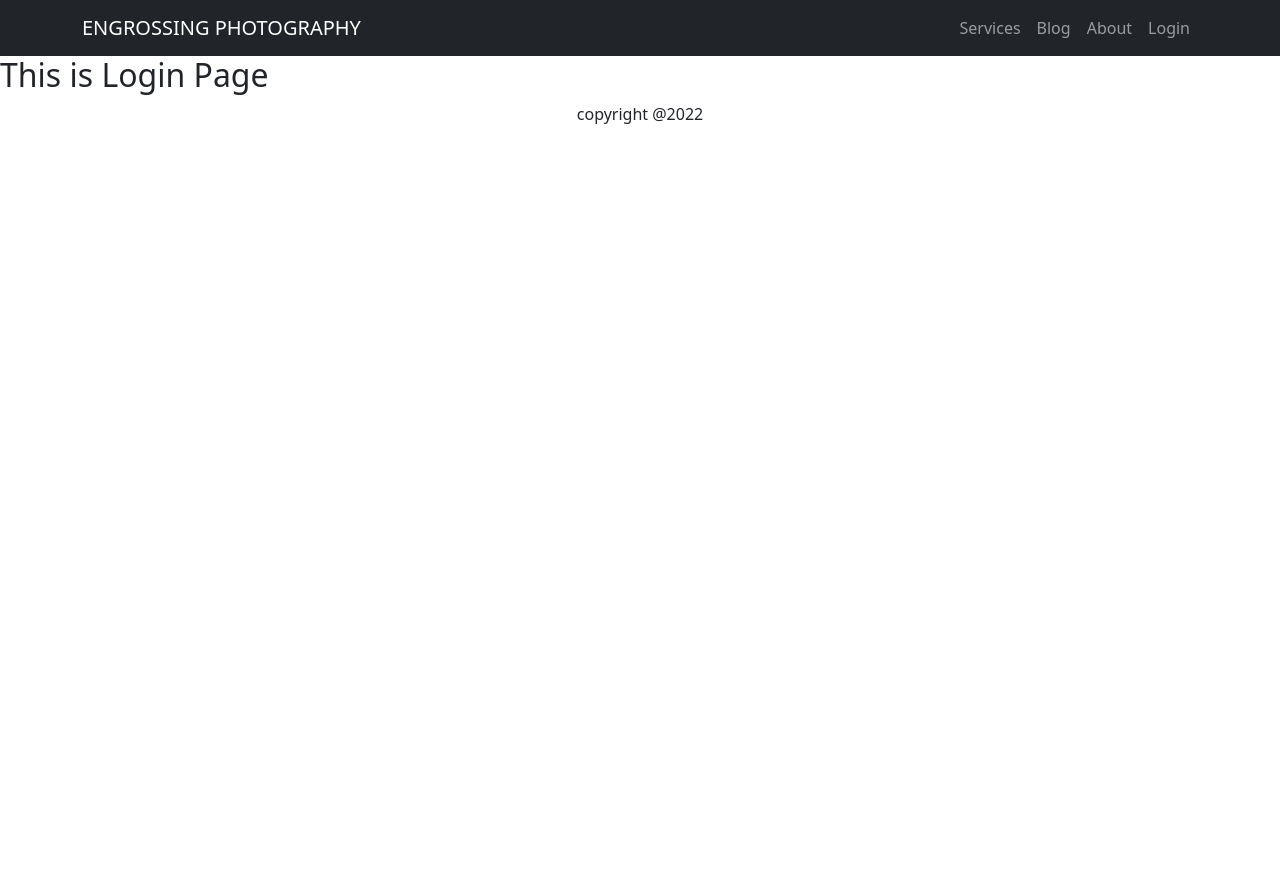
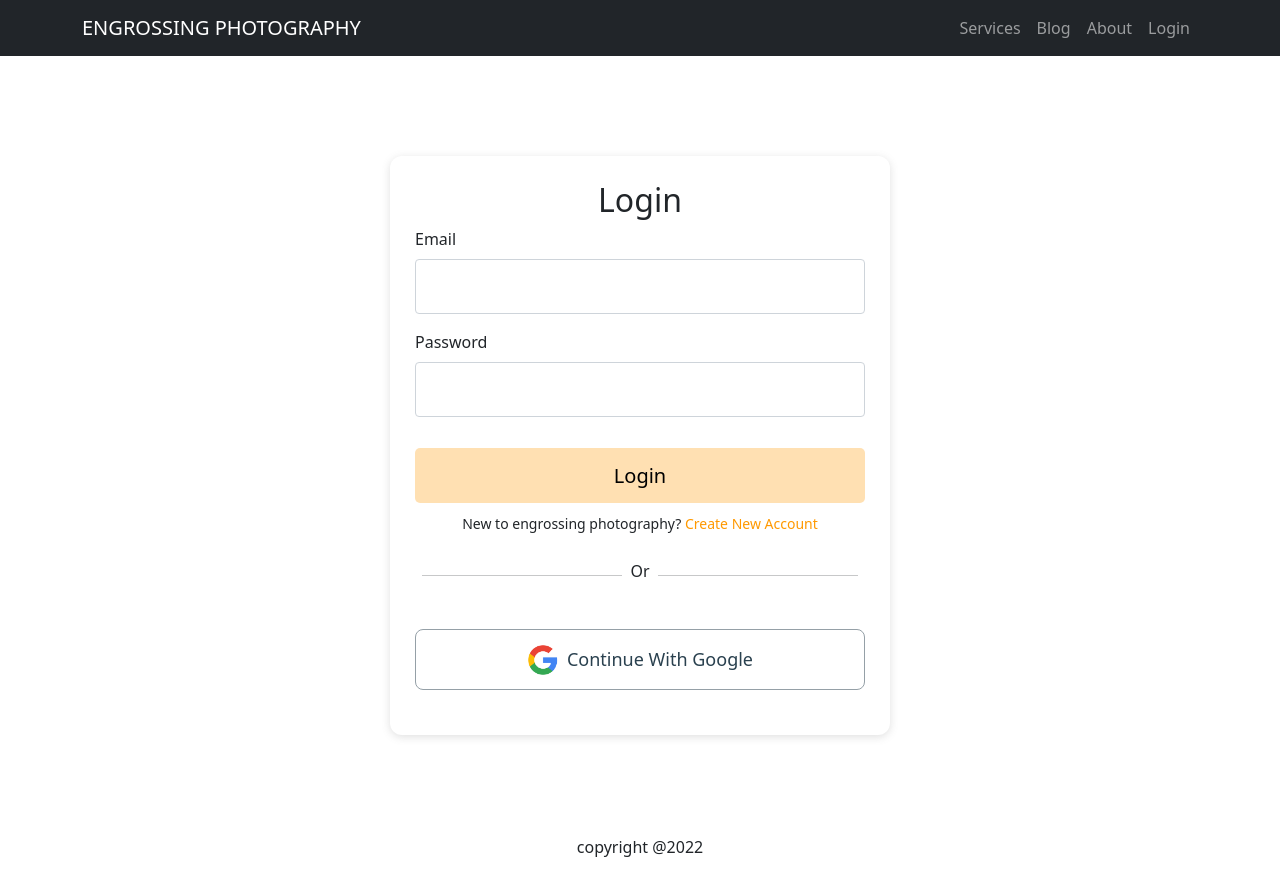
Before and after one commit to arifraj199/raz-photography, a React (Create React App) app: page /login in a window 1280 px wide. Before the commit the page ends 800 px from the top, so only its background shows below. Built offline with nearby package versions, Linux system fonts and the light colour scheme.

Commit message:
login form implement and style added

```diff
--- a/src/Pages/Login/Login/Login.css
+++ b/src/Pages/Login/Login/Login.css
@@ -0,0 +1,61 @@
+.form-container {
+  width: 500px;
+  margin: 100px auto;
+  box-shadow: rgba(99, 99, 99, 0.2) 0px 2px 8px 0px;
+  padding: 25px;
+  border-radius: 12px;
+}
+.form-container input {
+  height: 55px;
+  font-size: 22px;
+}
+.form-container button {
+  background: rgba(255, 153, 0, 0.3);
+  border-radius: 5px;
+  width: 415px;
+  height: 55px;
+  margin-top: 15px;
+}
+
+.create-account a {
+  text-decoration: none;
+  color: #ff9900;
+}
+
+.divider {
+  display: flex;
+  justify-content: center;
+  align-items: center;
+}
+.divider hr {
+  width: 200px;
+}
+
+.google-container {
+  margin-bottom: 20px;
+  margin-top: 30px;
+}
+.google-container a {
+  text-decoration: none;
+  color: #2a414f;
+}
+.link-container {
+  display: flex;
+  justify-content: center;
+  align-items: center;
+  background: #ffffff;
+  border: 1px solid #95a0a7;
+  box-sizing: border-box;
+  border-radius: 8px;
+}
+.link-container img {
+  width: 32px;
+  height: 32px;
+  border-radius: 5px;
+  margin-right: 8px;
+}
+
+.link-container  p {
+  text-decoration: none;
+  font-size: 18px;
+}
--- a/src/Pages/Login/Login/Login.js
+++ b/src/Pages/Login/Login/Login.js
@@ -1,11 +1,42 @@
-import React from 'react';
+import React from "react";
+import { Form } from "react-bootstrap";
+import { Link } from "react-router-dom";
+import img from '../../../images/google.png';
+import "./Login.css";
 
 const Login = () => {
-    return (
-        <div>
-            <h2>This is Login Page</h2>
+  return (
+    <div className="form-container">
+      <h2 className="text-center">Login</h2>
+      <Form>
+        <Form.Group className="mb-3" controlId="formBasicEmail">
+          <Form.Label>Email</Form.Label>
+          <Form.Control type="email"  />
+        </Form.Group>
+
+        <Form.Group className="mb-3" controlId="formBasicPassword">
+          <Form.Label>Password</Form.Label>
+          <Form.Control type="password"  />
+        </Form.Group>
+        <button className="w-100 text-black fs-5 border-0" >Login</button>
+      </Form>
+      <p className="text-center mt-2"><small>New to engrossing photography? <span className="create-account"><Link to='/signup'>Create New Account</Link></span></small></p>
+
+      <div className="divider">
+        <div ><hr /></div>
+        <p className="mt-2 mx-2">Or</p>
+        <div ><hr /></div>
+      </div>
+
+      <div className="google-container">
+          <Link className="link-container" to="/signup">
+            <img src={img} alt="" />
+            <p className="mt-3">Continue With Google</p>
+          </Link>
         </div>
-    );
+
+    </div>
+  );
 };
 
 export default Login;
```
Also changed, not shown: src/images/google.png (added).
